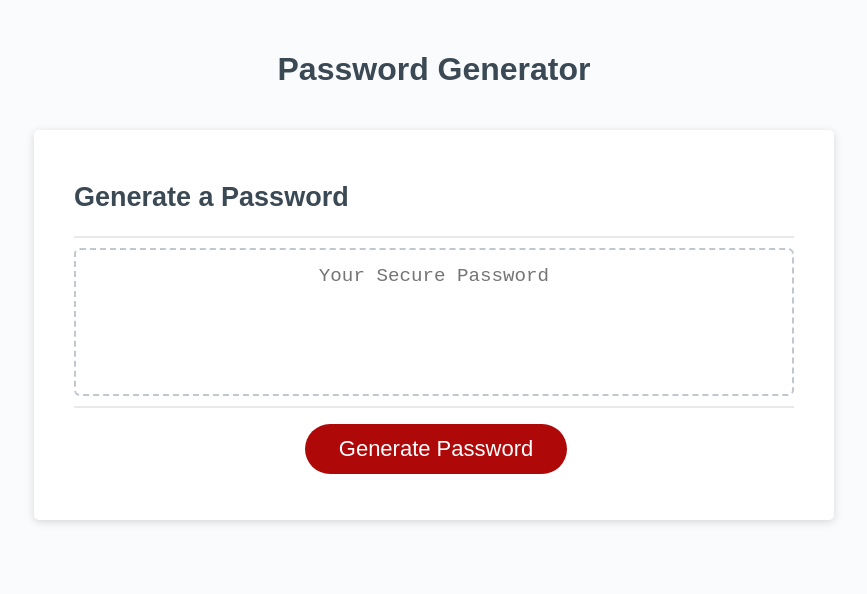
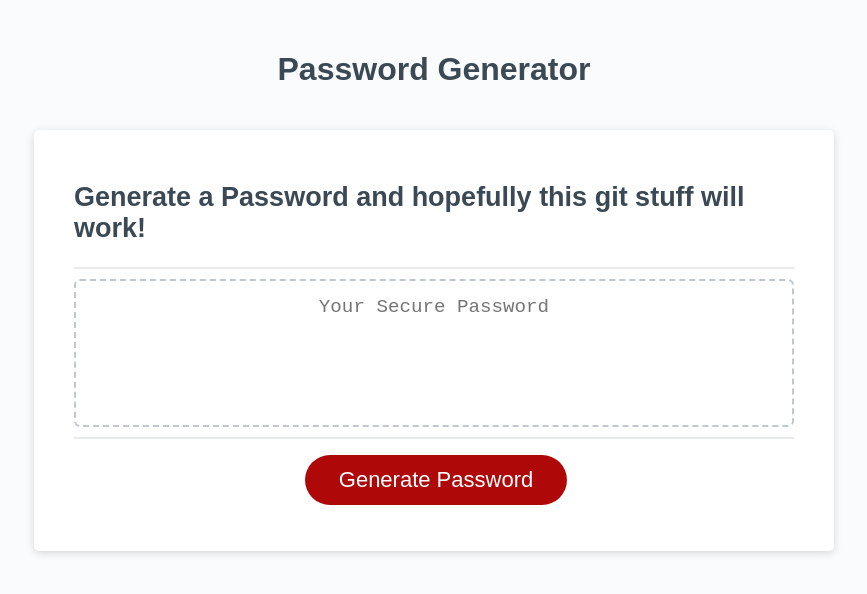
Before and after one commit to alc0ve/secure-zombie, a plain HTML site: page index.html in a window 1280 px wide. Shown: the whole page, without its empty margins (206-1073 px from the left). Drawn offline with Linux system fonts and the light colour scheme; files that its build step writes are made by us from their sources; files whose address does not match are found by name.

Commit message:
push test

```diff
--- a/index.html
+++ b/index.html
@@ -14,7 +14,7 @@
       </header>
       <div class="card">
         <div class="card-header">
-          <h2>Generate a Password</h2>
+          <h2>Generate a Password and hopefully this git stuff will work!</h2>
         </div>
         <div class="card-body">
           <textarea
```
